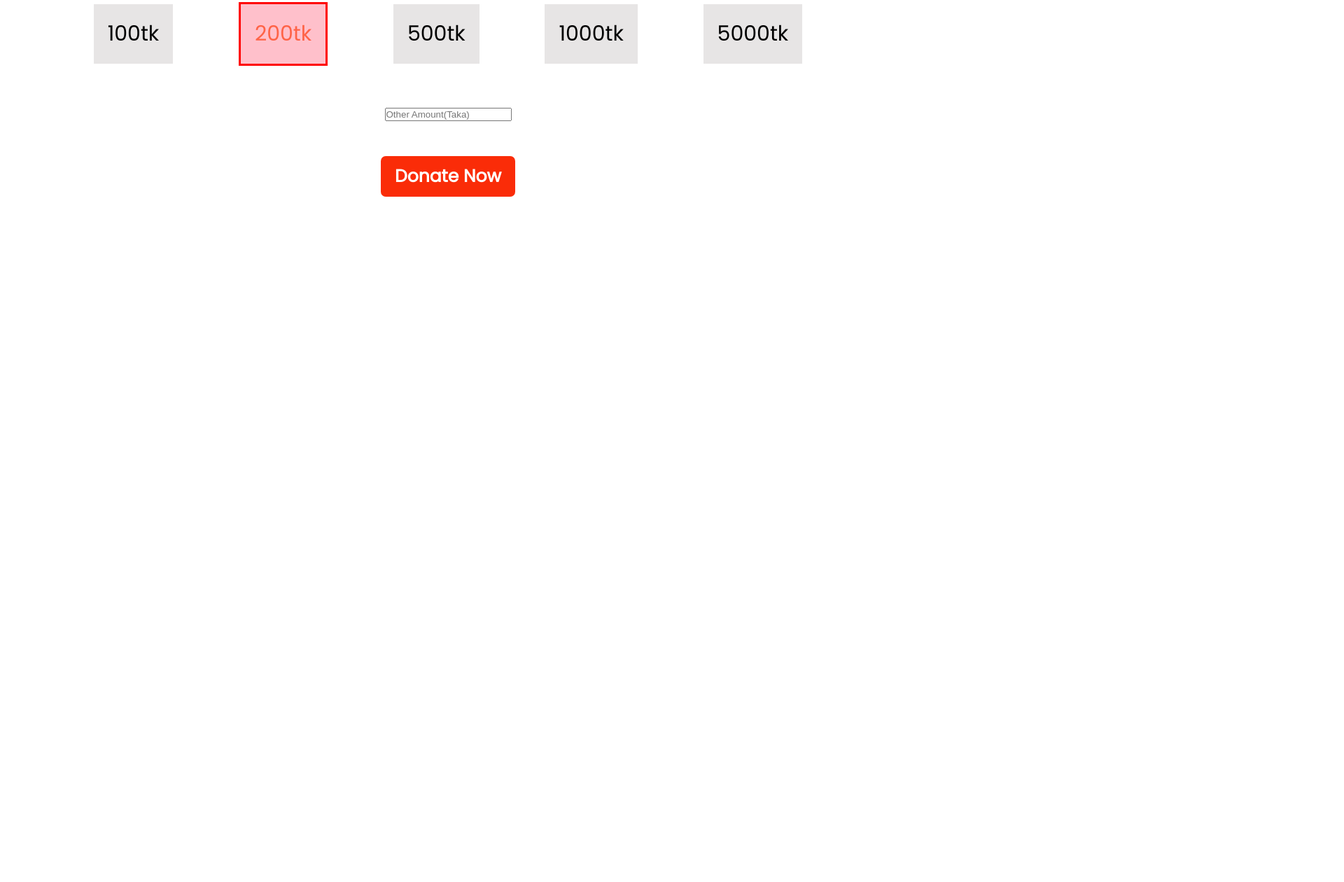
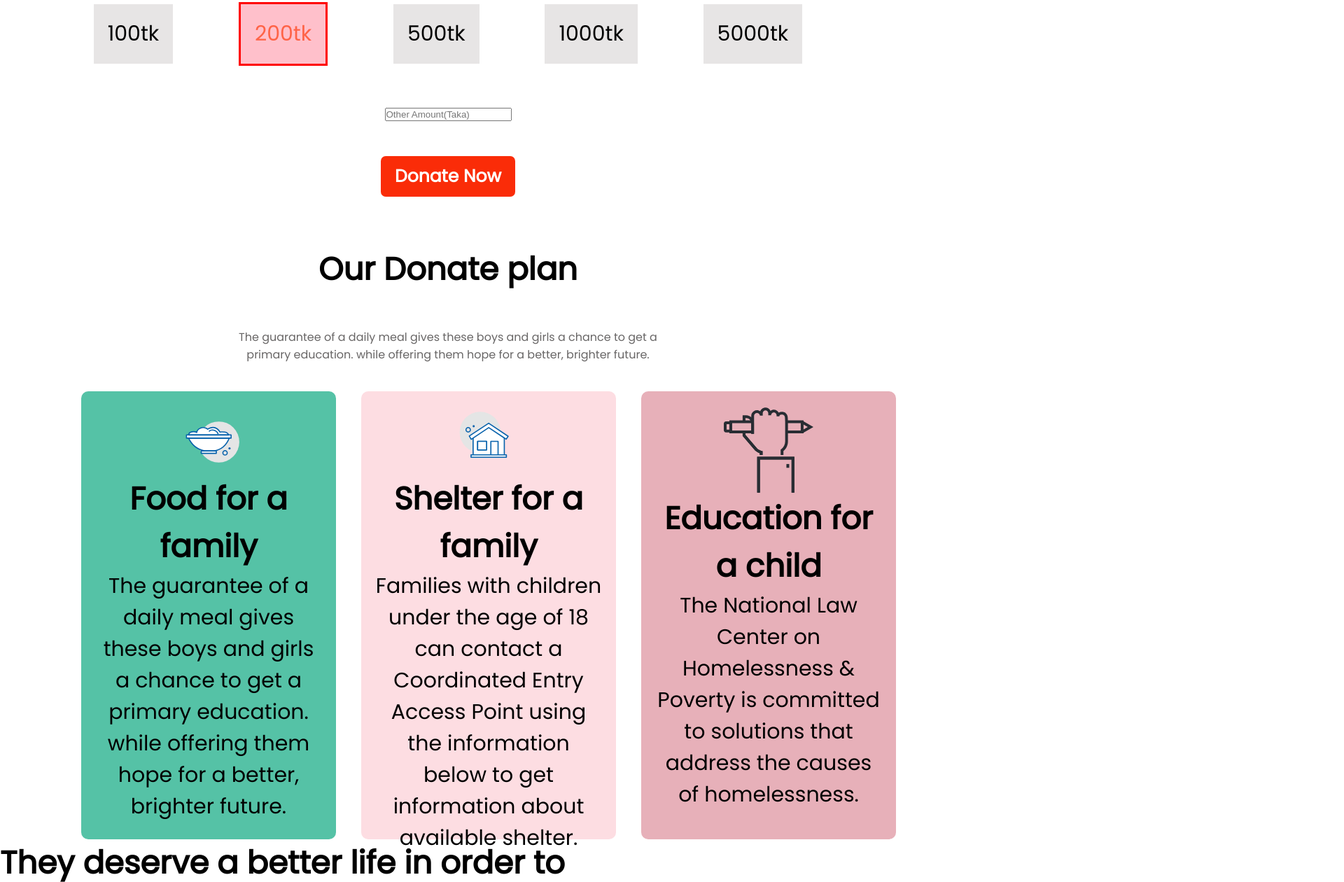
Before and after one commit to Almamun7050/Feed-The-Hungry-Childrens, a plain HTML site: page index.html in a window 1280 px wide. Shown: the part 935-2195 px from the top of the page at 70% size, 1920 px wide, since content can reach past the window. Before the commit the page ends 1236 px from the top, so only its background shows below. Drawn offline with Linux system fonts and the light colour scheme.

Commit message:
our donate plan added

```diff
--- a/index.html
+++ b/index.html
@@ -60,5 +60,39 @@
     </div>
 </div>
 </section>
+<section>
+    <div class="heading-paragraph">
+        <h1 class="top-heading-paragraph">Our Donate plan</h1>
+        <p class="top-sub-headig-paragraph">The guarantee of a daily meal gives these boys and girls a chance to get a primary education. while offering them hope for a better, brighter future.</p>
+    </div>
+    <div class="donate-box">
+        <div class="box1">
+
+<img src="icons/food.svg" alt="">
+     <h2>Food for a family</h2>
+            <p>The guarantee of a daily meal gives these boys and girls a chance to get a primary education. while offering them hope for a better, brighter future. </p>
+        </div>
+        <div class="shelter-box2">
+
+            <img src="icons/home.svg" alt="">
+            <h2>Shelter for a family</h2>
+            <p>Families with children under the age of 18 can contact a Coordinated Entry Access Point using the information below to get information about available shelter.</p>
+        </div>
+ <div class="education-box3">
+
+            <img src="icons/icon5.svg" alt="">
+            <h2>Education for a child</h2>
+            <p>The National Law Center on Homelessness & Poverty is committed to solutions that address the causes of homelessness.</p>
+        </div>
+</section>
+   <div class="extra-point">
+    <h2 class="extra-bonus-headline">They deserve a better life in order to <br>fulfill their dreams.</h2>
+    <p>One way Feed the Hunger meets the spiritual needs of vulnerable children is by providing age-appropriate Bibles in a child’s own language.
+    </p>
+   </div>
+   <div class="extra-point">
+    <img src="images/photo1.jpg" alt="">
+
+   </div>
   </body>
 </html>
--- a/style.css
+++ b/style.css
@@ -107,3 +107,64 @@
     background-color: rgb(252, 66, 33);
     padding: 15px;
 }
+.top-heading-paragraph{
+    text-align: center;
+    padding: 50px;
+}
+.top-sub-headig-paragraph{
+    color: rgb(104, 102, 102);
+    text-align: center;
+    font-size: 16px;
+    max-width: 600px;
+    margin: auto;
+    text-align: center;
+
+}
+.box1 {
+    width: 350px;
+    height: 600px;
+    background-color: rgba(70, 189, 159, 0.918);
+    text-align: center;
+    padding: 20px;
+    border-radius: 10px;
+    margin-top: 40px;
+    margin-left: 20px;
+
+}
+
+.box1 img {
+    width: 100px;
+
+}
+.shelter-box2 {
+    width: 350px;
+    height: 600px;
+    background-color: rgb(253, 221, 226);
+    text-align: center;
+    box-shadow: 8px 8px 16px color gray;
+    padding: 20px;
+    border-radius: 10px;
+    margin-top: 40px;
+    margin-left: 20px;
+}
+
+.shelter-box2 img{
+    width: 100px;
+
+}
+.education-box3 {
+    width: 350px;
+    height: 600px;
+    background-color: rgb(231, 176, 185);
+    text-align: center;
+    padding: 20px;
+    border-radius: 10px;
+    margin-top: 40px;
+    margin-left: 20px;
+}
+.donate-box{
+    display: flex;
+    flex-direction: row;
+    gap: 1rem;
+    padding-left: 6rem;
+}
```
Also changed, not shown: icons/food.svg (renamed from icons/icon-bowl-031121.svg), icons/home.svg (renamed from icons/icon-home-031121.svg), icons/icon5.svg (added), images/photo1.jpg (renamed from images/5a2f7595bc10.jpg).
